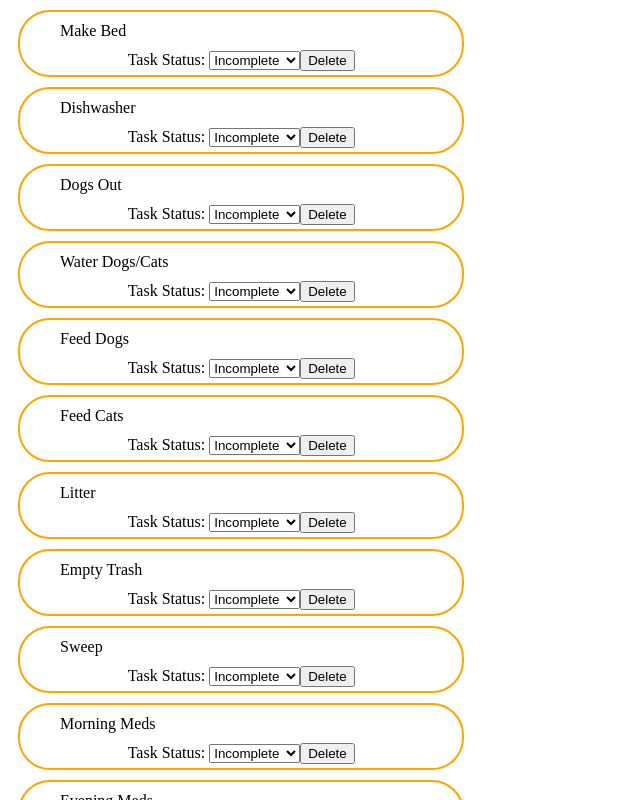
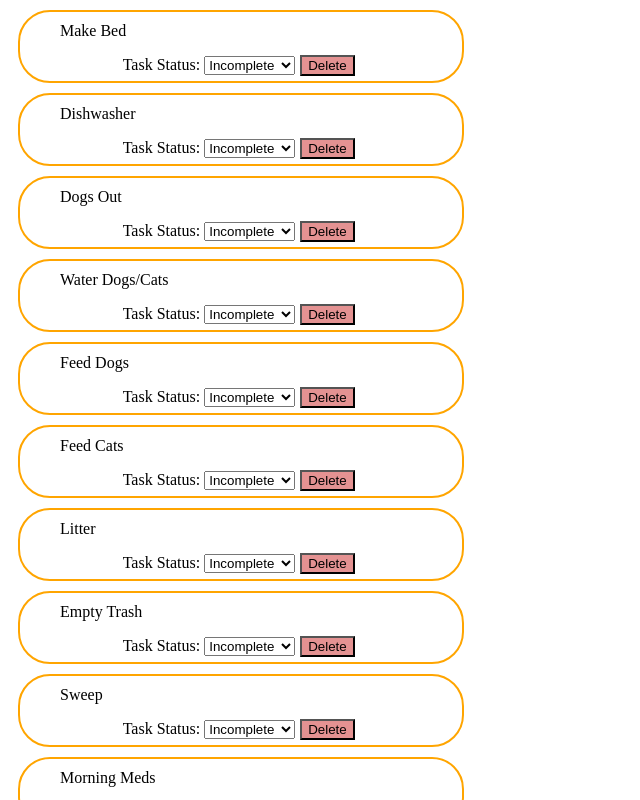
Before and after one commit to rc-devs/daily-task-manager, an Angular app in the folder daily-task-manager/: page / in a window 1280 px wide. Shown: the top 800 px of the page, without its empty margins (0-640 px from the left). Built offline with nearby package versions, Linux system fonts and the light colour scheme.

Commit message:
add styling for danger buttons in preparation for change status button

```diff
--- a/daily-task-manager/src/app/checklist/task-card/task-card.component.html
+++ b/daily-task-manager/src/app/checklist/task-card/task-card.component.html
@@ -3,11 +3,11 @@
     <div class="task-card">
     <li>{{t.task}}</li>
       <label for="tasks">Task Status: </label>
-        <select #taskStatus name="taskStatus" (select)="toggleTaskStatus(taskStatus.value)">
+        <select #taskStatus name="taskStatus" type="select" (select)="toggleTaskStatus(taskStatus.value)">
             <option #incomplete name="incomplete" value="incomplete">Incomplete</option>
             <option #inProgress name="inProgress" value="inProgress">In Progress</option>
             <option #complete name="complete" value="complete">Complete</option>
         </select>
-        <button (click)="deleteHandler(t.id); $event.preventDefault()">Delete</button>
+        <button class="danger-btn" (click)="deleteHandler(t.id); $event.preventDefault()">Delete</button>
     </div>
   }
--- a/daily-task-manager/src/styles.css
+++ b/daily-task-manager/src/styles.css
@@ -1 +1,5 @@
 /* You can add global styles to this file, and also import other style files */
+.danger-btn {
+  background-color: rgb(228, 146, 146);
+  margin: 5px;
+}
```
